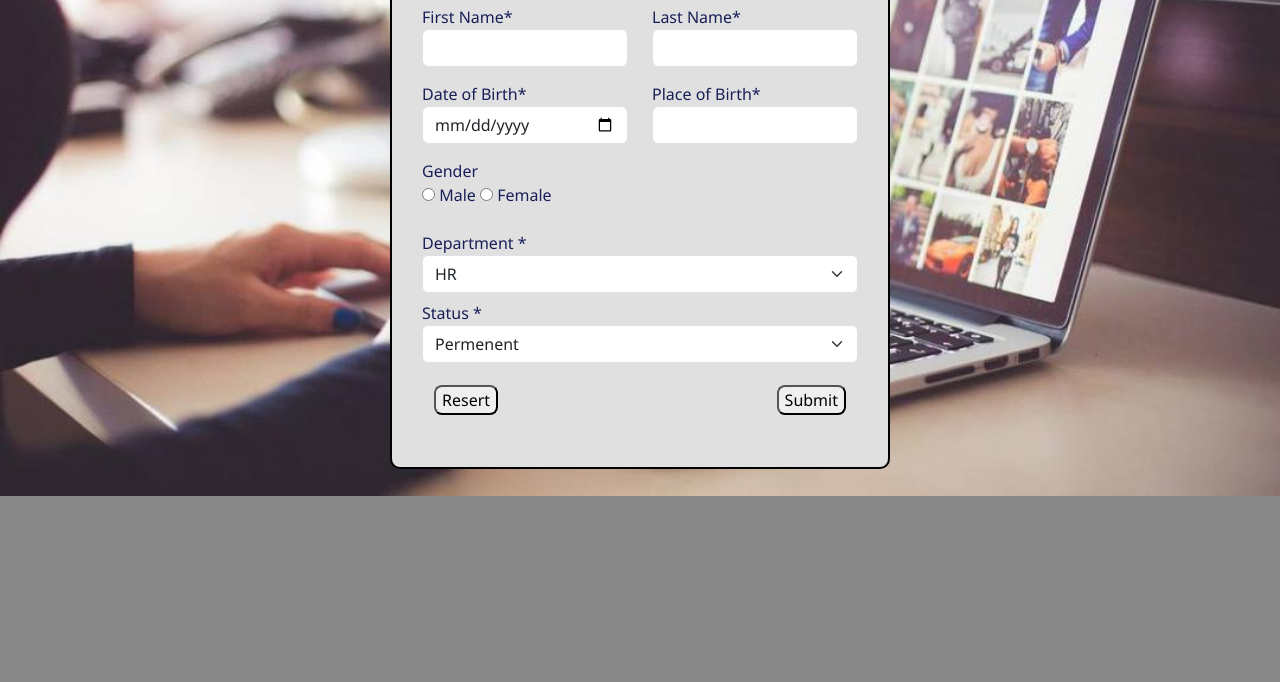
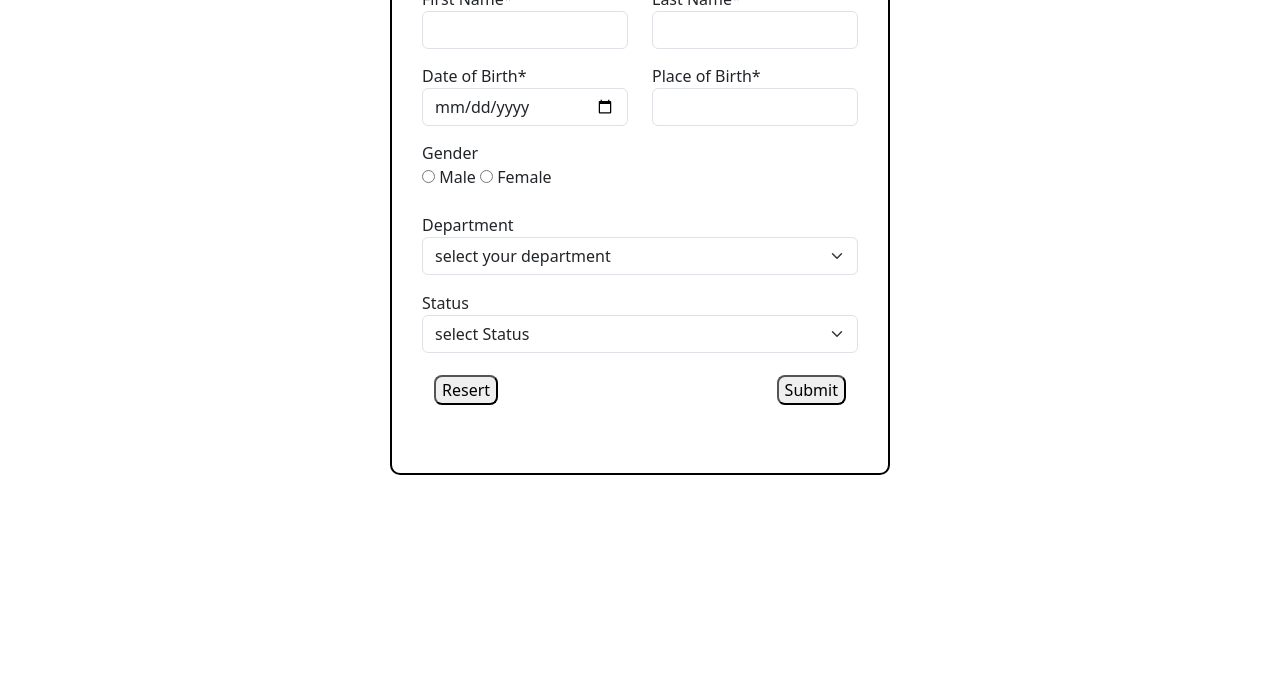
Before and after one commit to panuccichristian/Staff-Attendance-Recorder-System, a plain HTML site: page html folder/index.html in a window 1280 px wide. Shown: the part 118-800 px from the top of the page. Drawn offline with Linux system fonts and the light colour scheme; files whose address does not match are found by name.

Commit message:
changes made

```diff
--- a/html folder/attendance.css
+++ b/html folder/attendance.css
@@ -1,15 +1,6 @@
-body{
-    background-color:#888888;
-    margin: 0;
-    padding: 0;
-    box-sizing: border-box;
-    font-family: 'Segoe UI', Tahoma, Geneva, Verdana, sans-serif;
-    margin-top: 20px;
-    color: #181f58;
 
-}
 
-.container{
+#container{
     padding: 40px 30px;
     width: 100%;
     max-width: 500px;
--- /dev/null
+++ b/html folder/display.css
@@ -0,0 +1,6 @@
+body{
+
+}
+#dipslay-table{
+    background: grey;
+}
--- a/html folder/index.css
+++ b/html folder/index.css
@@ -1,25 +1,18 @@
-body{
-    background-color:#888888;
-    margin: 0;
-    padding: 0;
-    box-sizing: border-box;
-    font-family: 'Segoe UI', Tahoma, Geneva, Verdana, sans-serif;
-    margin-top: 20px;
-    color: #181f58;
 
-}
 
-.container{
+#container{
+    margin-top: 2px;
+    margin-bottom: 2px;
     padding: 40px 30px;
     border-radius: 10px;
     width: 100%;
     max-width: 500px;
     border: 2px solid black;
-    background-color:#E0E0E0
+
 }
 
 .button{
-    border:;
+    border: 2px;
     width: 100%;
     padding: 12px;
     border: none;
--- a/html folder/index.html
+++ b/html folder/index.html
@@ -2,17 +2,14 @@
 <!DOCTYPE html>
 <html lang="en">
 <head>
-    <meta charset="UTF-8">
-    <meta name="viewport" content="width=device-width, initial-scale=1.0">
 
- <link rel="stylesheet" href="../css folder/bootstrap.min.css">
-    <link rel="stylesheet" href="../css folder/index.css">
+  <link rel="stylesheet" href="../css folder/bootstrap.min.css">
     <link rel="stylesheet" href="index.css">
 
     <title>Register page</title>
 </head>
 <body>
-     <div class="container">
+    <div class="container" id="container">
               <h2>Register Staff</h2>
 
 
@@ -50,31 +47,29 @@
         <input type="radio" name="gender" value="female" required> Female<br><br>
 
          </div>
-
-        <div class=""
-                <label class="mt-2 form-lable">Department *</label>
-        <select name="Department" id="Department" class="form-select">
-        <option value="HR">HR</option>
-         <option value="Finance">Finance</option>
-          <option value="IT">IT</option>
-            <option value="marketing">marketing</option>
-           </select>
-
+                        <div class="mb-3">
+                            <label for="Department" class="form-lable">Department</label>
+                            <select class="form-select" id="department" required>
+                                <option value=""disabled selected> select your department</option>
+                                <option>HR</option>
+                                <option>IT</option>
+                                <option>Finance</option>
+                                <option>Marketing</option>
+                                </select>
       </div>
-        <label class="mt-2 form-lable">Status *</label>
-        <div class="">
-        <select name="Status" id="Status" class="form-select">
-        <option value="Permenent">Permenent</option>
-        <option value="Temporal">Temporal</option>
-        <option value="Intern">Intern</option>
-         <option value="marketing">marketing</option>
-           </select>
+                              <div class="mb-3">
+                            <label for="Status" class="form-lable">Status</label>
+                            <select class="form-select" id="stattus" required>
+                                <option value=""disabled selected> select Status</option>
+                                <option>permanent</option>
+                                <option>temporal</option>
+                                <option>intern</option>
+                                </select>
            <div class="button">
             <button>Resert</button>
             <button>Submit</button>
            </div>
-      </div>
-
+          </d>
 
      </form>
 
```
Also changed, not shown: html folder/attendance.html (+1 -2 lines), html folder/display.html (+13 -66 lines), html folder/register.html (+12 -24 lines).
